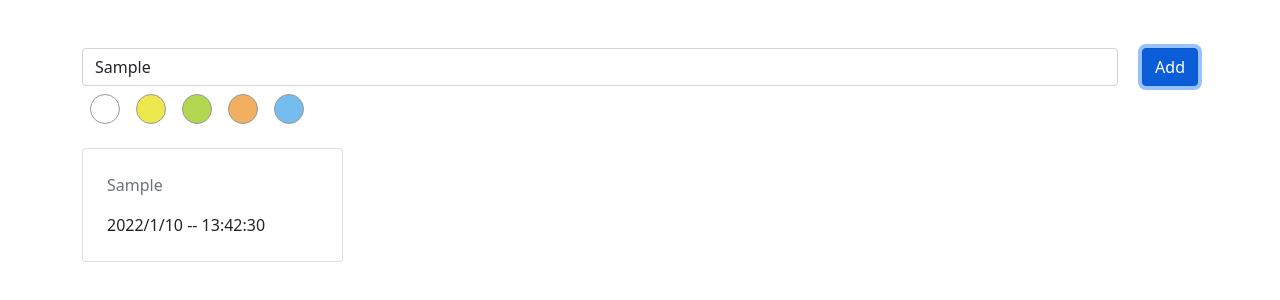
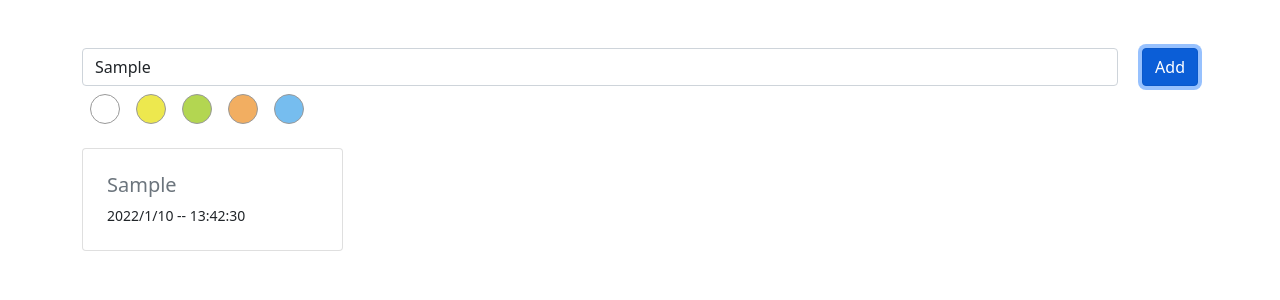
Before and after one commit to Amirhossein-Veysi/note-app, a React (Create React App) app: page / in a window 1280 px wide. Both pictures are taken after typing "Sample" into the empty fields and a click on the button "Add". Shown: the top 300 px of the page. Built offline with nearby package versions, Linux system fonts and the light colour scheme.

Commit message:
Updated typography in note card

```diff
--- a/src/components/Note/index.jsx
+++ b/src/components/Note/index.jsx
@@ -6,8 +6,8 @@ const Note = ({ note }) => {
   return (
     <div className="col-6 col-md-4 col-lg-3 mt-3">
       <div className="card p-4" style={{ background: color }}>
-        <p className="text-secondary">{text}</p>
-        <span>{time}</span>
+        <p className="h5 text-secondary">{text}</p>
+        <span style={{ fontSize: 14 }}>{time}</span>
       </div>
     </div>
   );
```
